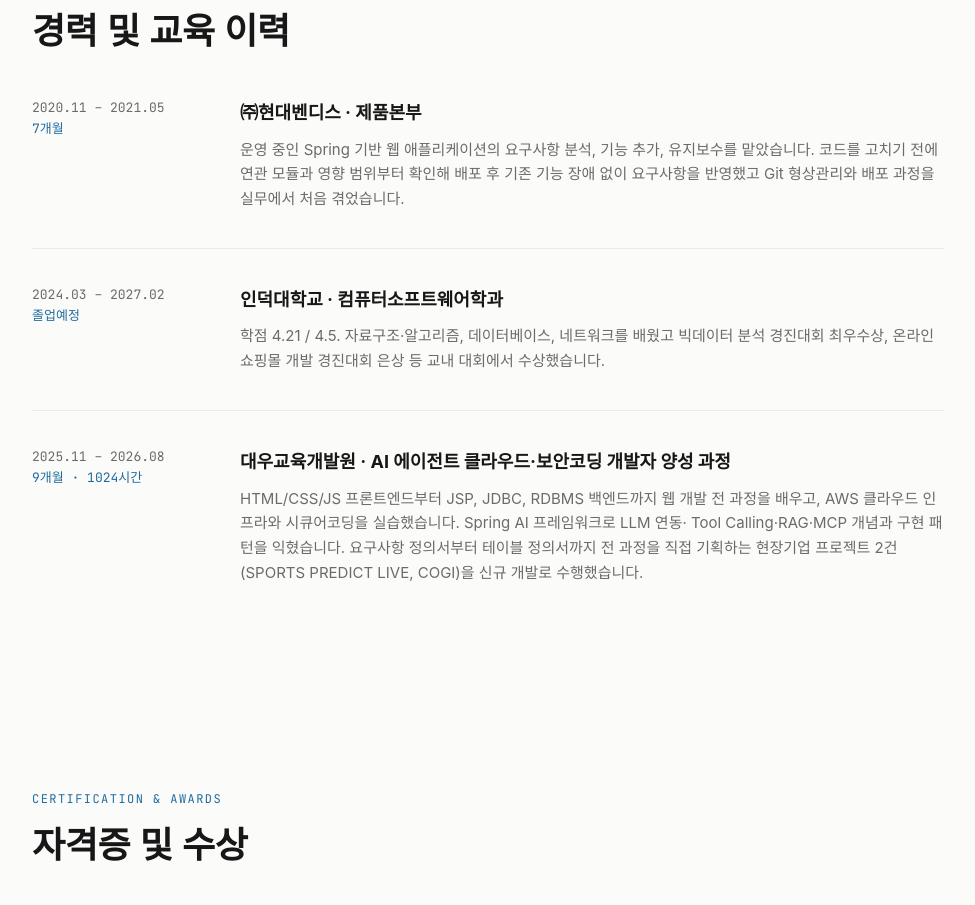
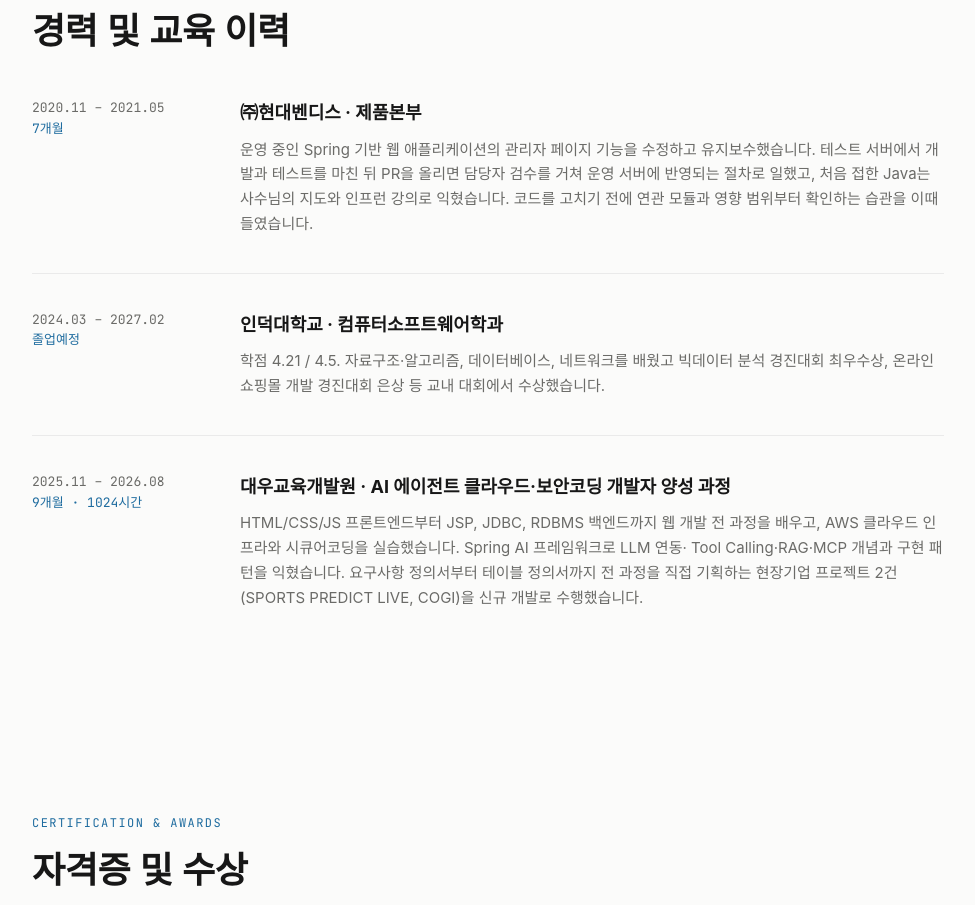
Before and after one commit to hongsungchan88/hongsungchan88.github.io, a plain HTML site: page index.html in a window 1280 px wide. Shown: the part 1740-2645 px from the top of the page, without its empty margins (152-1127 px from the left). Drawn offline with Linux system fonts and the light colour scheme; a web font is replaced by a local one.

Commit message:
현대벤디스 경력 설명을 실제 작업 범위로 정정
배포는 담당자가 검수 후 진행해 직접 배포한 것처럼 읽히던 문장 삭제

```diff
--- a/index.html
+++ b/index.html
@@ -109,9 +109,9 @@
           <div class="timeline-body">
             <h3>㈜현대벤디스 · 제품본부</h3>
             <p>
-              운영 중인 Spring 기반 웹 애플리케이션의 요구사항 분석, 기능 추가, 유지보수를 맡았습니다.
-              코드를 고치기 전에 연관 모듈과 영향 범위부터 확인해 배포 후 기존 기능 장애 없이 요구사항을 반영했고
-              Git 형상관리와 배포 과정을 실무에서 처음 겪었습니다.
+              운영 중인 Spring 기반 웹 애플리케이션의 관리자 페이지 기능을 수정하고 유지보수했습니다.
+              테스트 서버에서 개발과 테스트를 마친 뒤 PR을 올리면 담당자 검수를 거쳐 운영 서버에 반영되는 절차로 일했고,
+              처음 접한 Java는 사수님의 지도와 인프런 강의로 익혔습니다. 코드를 고치기 전에 연관 모듈과 영향 범위부터 확인하는 습관을 이때 들였습니다.
             </p>
           </div>
         </div>
```
